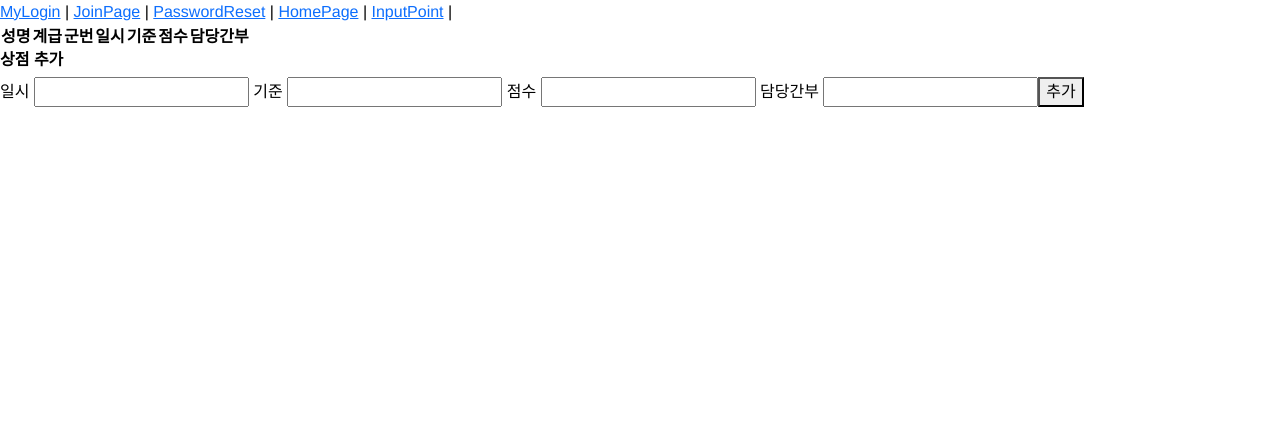
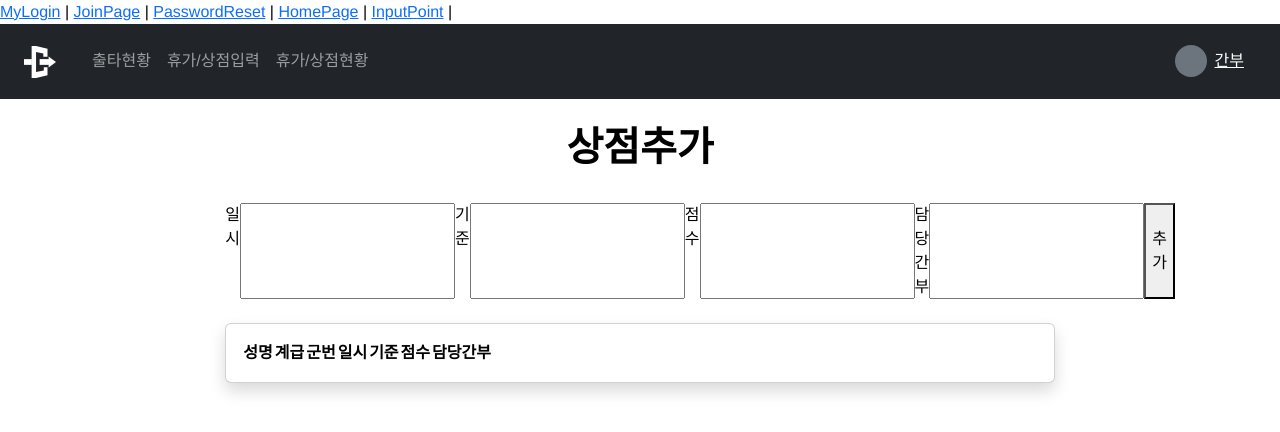
Before and after one commit to osamhack2022/WEB_InNOut_Va8cation, a Vue app in the folder front-end/: page /inputpoint in a window 1280 px wide. Shown: the top 432 px of the page. Built offline with nearby package versions, Linux system fonts and the light colour scheme.

Commit message:
Renew router link

```diff
--- a/front-end/src/components/HomePage.vue
+++ b/front-end/src/components/HomePage.vue
@@ -7,13 +7,11 @@
       <div class="container-fluid">
         <ul class="navbar-nav mr-auto">
           <li class="nav-item active">
-            <a class="nav-link" href="#">홈<span class="sr-only"></span></a>
+            <a class="nav-link" href="#">출타현황<span class="sr-only"></span></a>
           </li>
           <li class="nav-item">
-            <a class="nav-link" href="#">출타현황</a>
-          </li>
-          <li class="nav-item">
-            <a class="nav-link" href="#">휴가/상점입력</a>
+            <!-- <a class="nav-link" href="#">휴가/상점입력</a> -->
+            <router-link to="/inputpoint" class="a nav-link">휴가/상점입력</router-link>
           </li>
           <li class="nav-item">
             <a class="nav-link" href="#">휴가/상점현황</a>
@@ -86,13 +84,12 @@
                   d="M3 9.5a1.5 1.5 0 1 1 0-3 1.5 1.5 0 0 1 0 3zm5 0a1.5 1.5 0 1 1 0-3 1.5 1.5 0 0 1 0 3zm5 0a1.5 1.5 0 1 1 0-3 1.5 1.5 0 0 1 0 3z" />
               </svg>
             </div>
-
             <b-card-text class="text-success fs-3">
               <b>134</b>
             </b-card-text>
           </b-card>
+        </b-card-group>
 
-        </b-card-group>
         <div class="mt-3">
           <b-card class="shadow">
             <div class="container-fluid p-0 d-flex justify-content-between">
--- a/front-end/src/components/InputPoint.vue
+++ b/front-end/src/components/InputPoint.vue
@@ -1,5 +1,48 @@
 <template>
-  <div>
+  <header>
+    <nav class="navbar navbar-expand navbar-dark bg-dark py-3 px-4">
+      <a class="navbar-brand" href="#">
+        <img src="@/assets/images/logo_32_white.svg" width="32" height="32" alt="">
+      </a>
+      <div class="container-fluid">
+        <ul class="navbar-nav mr-auto">
+          <li class="nav-item active">
+            <!-- <a class="nav-link" href="#">출타현황<span class="sr-only"></span></a> -->
+            <router-link to="/" class="a nav-link">출타현황</router-link>
+          </li>
+          <li class="nav-item">
+            <!-- <a class="nav-link" href="#">휴가/상점입력</a> -->
+            <router-link to="/inputpoint" class="a nav-link">휴가/상점입력</router-link>
+          </li>
+          <li class="nav-item">
+            <a class="nav-link" href="#">휴가/상점현황</a>
+          </li>
+        </ul>
+        <div class="Header-item position-relative">
+          <b-avatar variant="secondary" size="2rem"></b-avatar>
+          <a :style="{color:'white'}" class="ps-2">간부</a>
+        </div>
+      </div>
+    </nav>
+  </header>
+  <div class="container-fluid col-8">
+    <main>
+      <div class="headline p-4">
+        <h1>
+          <b>상점추가</b>
+        </h1>
+      </div>
+      <form class="add-form d-flex" v-on:submit.prevent="doAdd">
+        <!-- 내용 입력 양식 -->
+        일시 <input type="text" ref="date">
+        기준 <input type="text" ref="rule">
+        점수 <input type="number" ref="point">
+        담당간부 <input type="review" ref="review">
+        <!-- 추가 버튼 목업 -->
+        <button type="submit">추가</button>
+      </form>
+      <b-card class="shadow my-4">
+        <div class="container-fluid p-0 d-flex justify-content-between">
           <table>
             <thead>
               <tr>
@@ -27,16 +70,9 @@
               </tr>
             </tbody>
           </table>
-    <h6><b>상점 추가</b></h6>
-    <form class="add-form" v-on:submit.prevent="doAdd">
-      <!-- 내용 입력 양식 -->
-      일시 <input type="text" ref="date">
-      기준 <input type="text" ref="rule">
-      점수 <input type="number" ref="point">
-      담당간부 <input type="review" ref="review">
-      <!-- 추가 버튼 목업 -->
-      <button type="submit">추가</button>
-    </form>
+        </div>
+      </b-card>
+    </main>
   </div>
 </template>
 
@@ -75,5 +111,14 @@ export default {
 
 
 <style scoped lang="scss">
+.th {
+  margin: 4px;
+}
 
+;
+
+.headline {
+  text-align: center;
+  // h3 > b {color: $color-secondary-orange;}
+}
 </style>
--- a/front-end/src/components/JoinPage.vue
+++ b/front-end/src/components/JoinPage.vue
@@ -153,7 +153,7 @@
               <label for="exampleInputEmail1">이용약관에 모두 동의합니다.</label>
             </section>
             <span class="text-muted"></span>
-            <section class="group">
+            <section class="group mt-4">
               <h6><b>개인정보 수집 및 이용에 대한 안내</b></h6>
               <div class="group-scroll">
                 <p>정보통신망법 규정에 따라 온라인 장병출타현황 IN&OUT에 회원가입 신청하시는 분께 수집하는 개인정보의 항목, 개인정보의 수집 및 이용목적, 개인정보의 보유 및 이용기간을 안내 드리오니 자세히 읽은 후 동의하여 주시기 바랍니다.</p>
@@ -260,7 +260,7 @@
           </div>
           <div class="d-flex">
             <button type="submit" class="btn btn-secondary btn-block"><b>취소</b></button>
-            <button type="submit" class="btn btn-primary btn-block"><b>다음</b></button>
+            <button type="submit" class="btn btn-primary btn-block ms-2"><b>다음</b></button>
           </div>
         </form>
       </div>
@@ -358,7 +358,7 @@ a {
   border-radius: 4px;
 }
 .group {
-  margin: 30px 0 0 0;
+  // margin: 30px 0 0 0;
   padding: 25px;
   border-radius: 10px;
   background-color: #f7f8fc;
```
Lines whose indentation alone changed are shown as unchanged.
